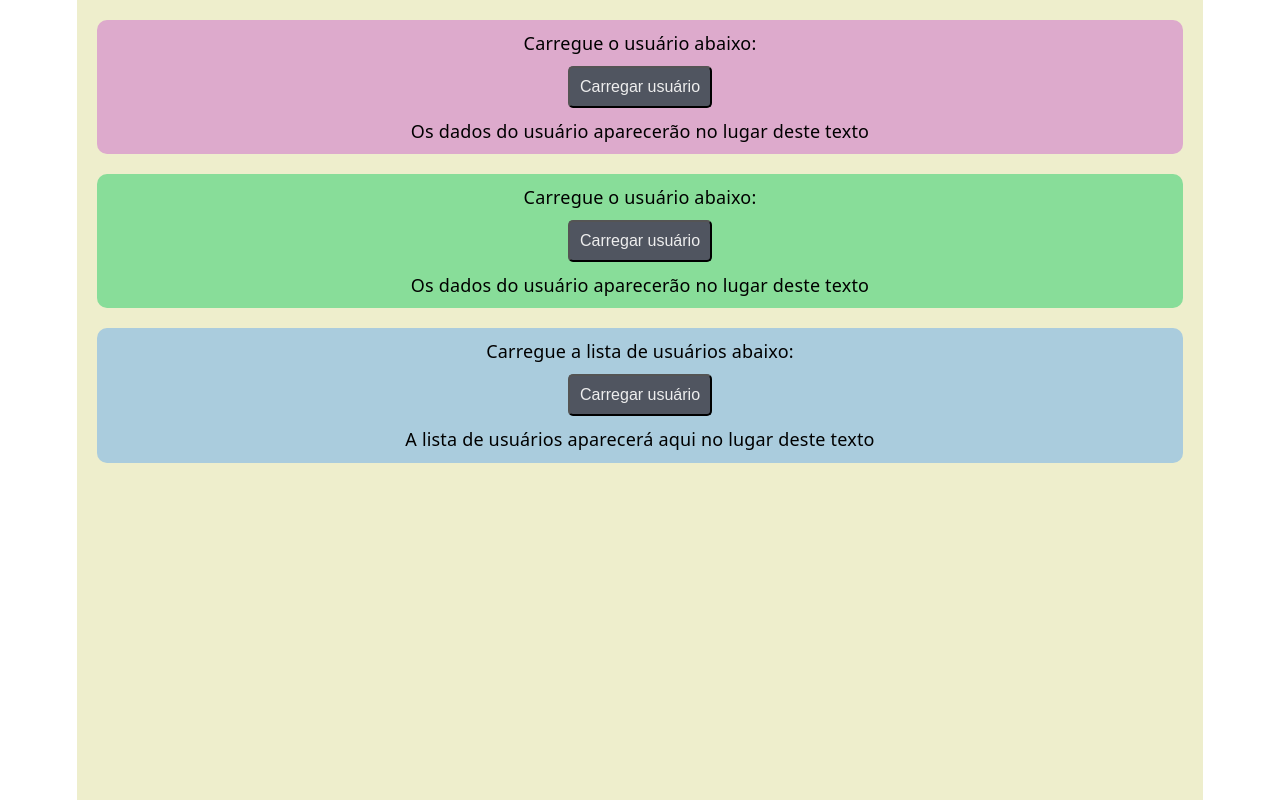
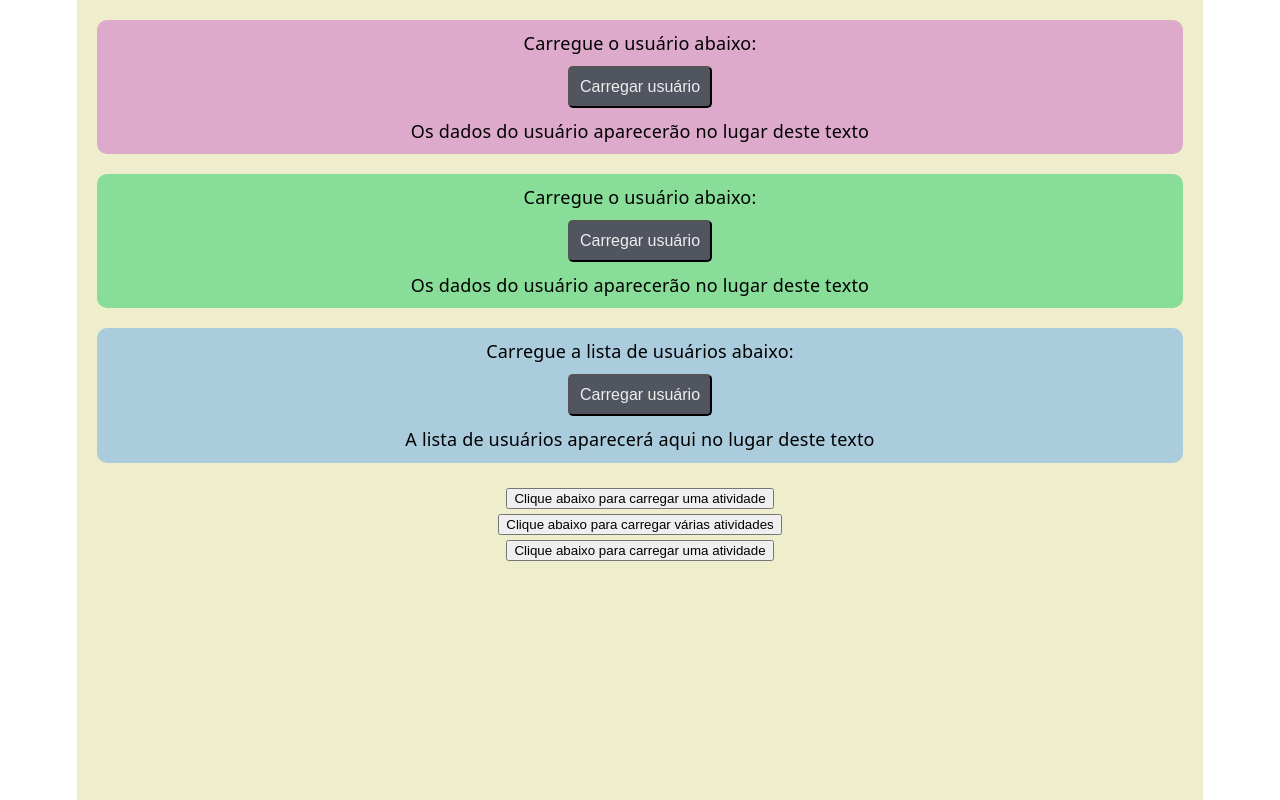
Before and after one commit to VicCAlq/2c-front-03-fetch, a React (Vite) app: page / in a window 1280 px wide. Built offline with nearby package versions, Linux system fonts and the light colour scheme.

Commit message:
Atividades 1, 2 e 3 feitas

```diff
--- a/src/App.jsx
+++ b/src/App.jsx
@@ -1,6 +1,9 @@
 import Exemplo01Fetch from "./components/Exemplo01FetchSemComentarios";
 import Exemplo02Tratamento from "./components/Exemplo02TratamentoSemComentarios";
 import Exemplo03VariosItens from "./components/Exemplo03VariosItensSemComentarios";
+import Atv01UmItem from "./components/Atv01UmItem";
+import Atv02MuitosItens from "./components/Atv02MuitosItens";
+import Atv03TratarErrosDeUm from "./components/Atv03TratarErrosDeUm";
 
 const styles = {
   container: {
@@ -20,6 +23,9 @@ export default function App() {
       <Exemplo01Fetch/>
       <Exemplo02Tratamento/>
       <Exemplo03VariosItens/>
+      <Atv01UmItem/>
+      <Atv02MuitosItens/>
+      <Atv03TratarErrosDeUm/>
     </div>
   );
 }
--- a/src/components/Atv01UmItem.jsx
+++ b/src/components/Atv01UmItem.jsx
@@ -22,3 +22,30 @@
   * O valor de "status" deve ser "feito" se completed for true,
   * ou "a fazer" se completed for false
   */
+
+import { useState } from "react";
+
+export default function Atv01UmItem() {
+  const [atividade, setAtividade] = useState(null);
+
+  function carregarAtividade() {
+    fetch("https://jsonplaceholder.typicode.com/todos/1")
+      .then((response) => response.json())
+      .then((data) => setAtividade(data));
+  }
+
+  return (
+    <div>
+      <button onClick={carregarAtividade}>
+        Clique abaixo para carregar uma atividade
+      </button>
+
+      {atividade && (
+        <p>
+          {atividade.id} - {atividade.title}:{" "}
+          {atividade.completed ? "feito" : "a fazer"}
+        </p>
+      )}
+    </div>
+  );
+}
--- a/src/components/Atv02MuitosItens.jsx
+++ b/src/components/Atv02MuitosItens.jsx
@@ -23,3 +23,32 @@
   * O valor de "status" deve ser "feito" se completed for true,
   * ou "a fazer" se completed for false
   */
+
+import { useState } from "react";
+
+export default function Atv02MuitosItens() {
+  const [atividades, setAtividades] = useState([]);
+
+  function carregarAtividades() {
+    fetch("https://jsonplaceholder.typicode.com/todos")
+      .then((response) => response.json())
+      .then((data) => setAtividades(data));
+  }
+
+  return (
+    <div>
+      <button onClick={carregarAtividades}>
+        Clique abaixo para carregar várias atividades
+      </button>
+
+      <div>
+        {atividades.map((atividade) => (
+          <p key={atividade.id}>
+            {atividade.id} - {atividade.title}:{" "}
+            {atividade.completed ? "feito" : "a fazer"}
+          </p>
+        ))}
+      </div>
+    </div>
+  );
+}
--- a/src/components/Atv03TratarErrosDeUm.jsx
+++ b/src/components/Atv03TratarErrosDeUm.jsx
@@ -27,3 +27,41 @@
   * Os colchetes indicam que deve se tratar de uma variável, e não
   * do texto dentro deles.
   */
+
+import { useState } from "react";
+
+export default function Atv03TratarErrosDeUm() {
+  const [comentario, setComentario] = useState(null);
+
+  function carregarComentario() {
+    fetch("https://jsonplaceholder.typicode.com/comments/20")
+      .then((response) => {
+        if (!response.ok) {
+          throw new Error("Erro na requisição");
+        }
+        return response.json();
+      })
+      .then((data) => setComentario(data))
+      .catch((error) => {
+        console.error(error);
+      });
+  }
+
+  return (
+    <div>
+      <button onClick={carregarComentario}>
+        Clique abaixo para carregar uma atividade
+      </button>
+
+      {comentario && (
+        <div>
+          <p>
+            {comentario.postId}: {comentario.id} - {comentario.email}
+          </p>
+          <p>{comentario.name}</p>
+          <p>{comentario.body}</p>
+        </div>
+      )}
+    </div>
+  );
+}
```
Also changed, not shown: 1 other file (tests, documents, lock files or other folders).
